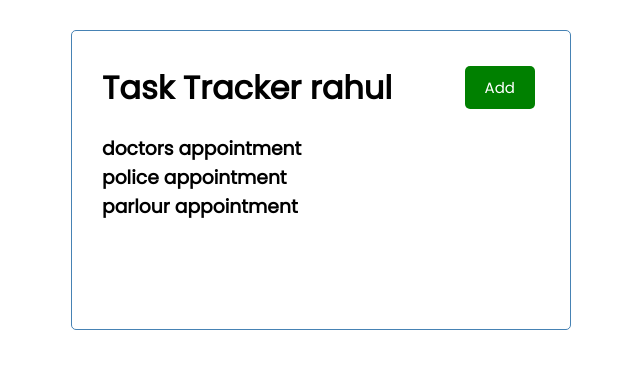
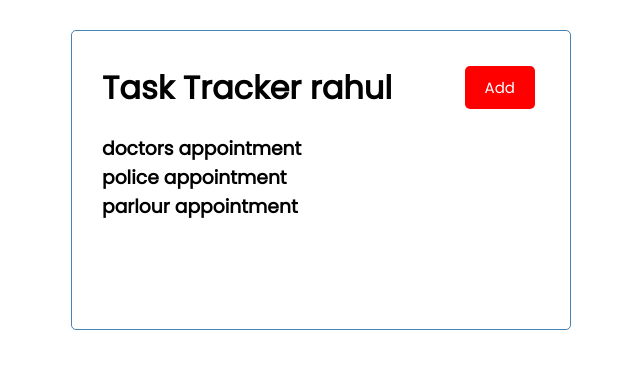
Before and after one commit to Rahul-Devloper/task-tracker, a React (Create React App) app: page / in a window 1280 px wide. Shown: the top 368 px of the page, without its empty margins (319-959 px from the left). Built offline with nearby package versions, Linux system fonts and the light colour scheme.

Commit message:
changed button color to red

```diff
--- a/src/components/Header.js
+++ b/src/components/Header.js
@@ -10,7 +10,7 @@ const Header = ({title}) => {
     return (
         <header className = 'header'>
             <h1>Task Tracker {title}</h1>
-            <Button color = 'green' text= 'Add'
+            <Button color = 'red' text= 'Add'
             onClick = {onClick}/>
         </header>
     )
```
